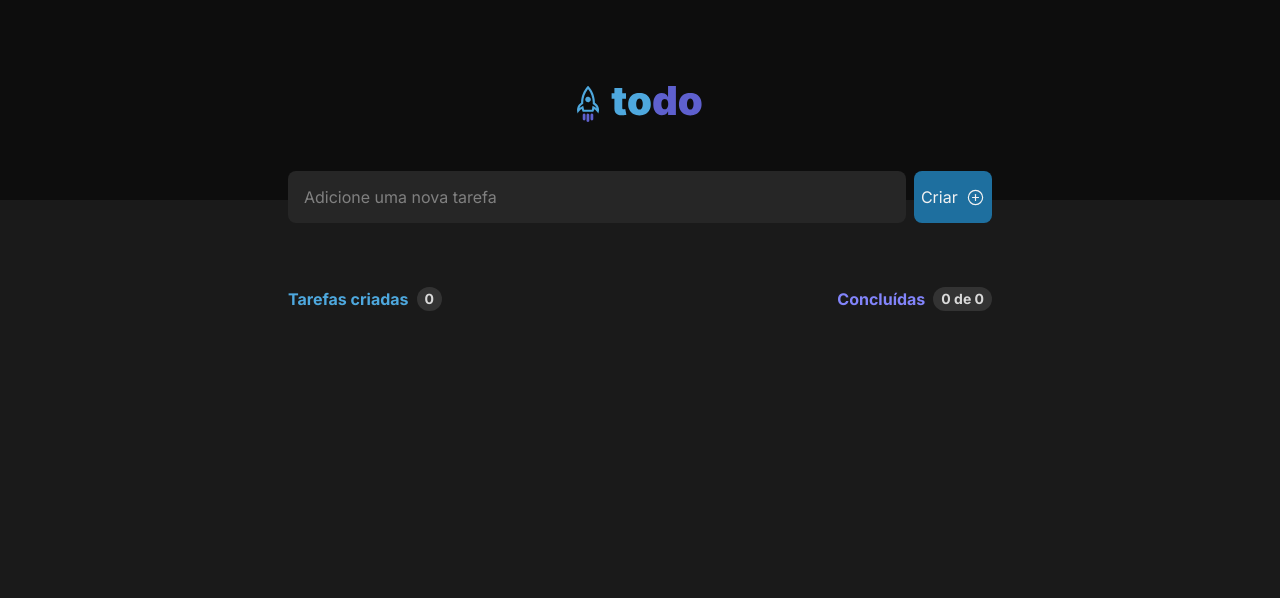
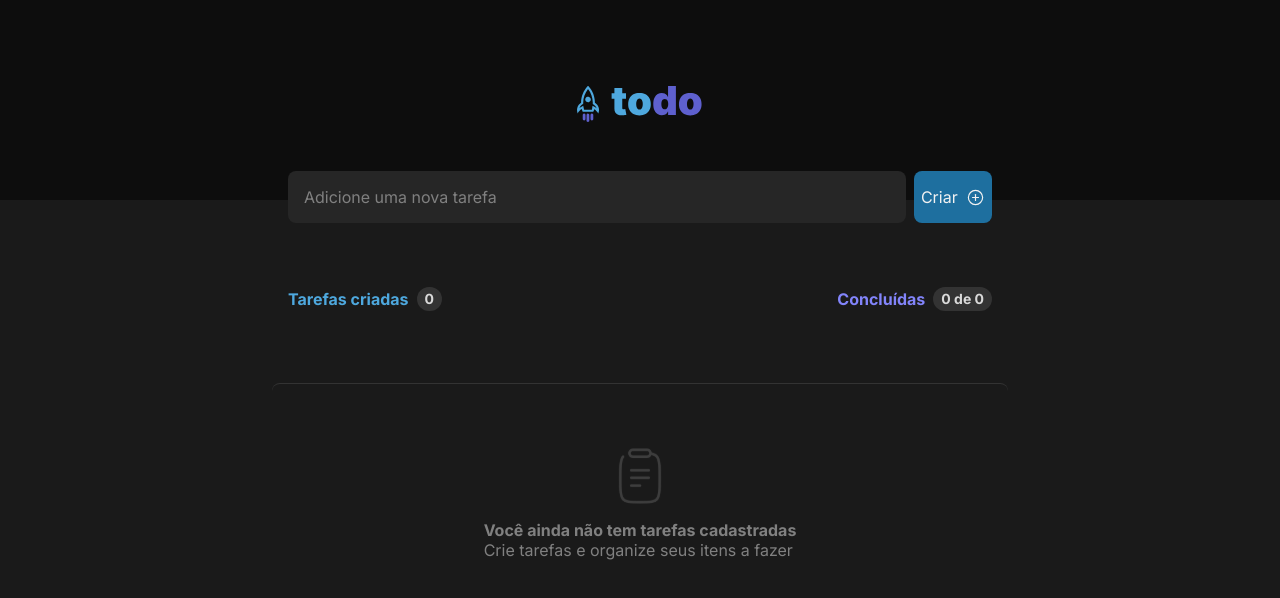
Before and after one commit to MarceloAlmd/to-do-list, a React (Vite) app: page / in a window 1280 px wide. Shown: the top 598 px of the page. Built offline with nearby package versions, Linux system fonts and the light colour scheme.

Commit message:
feat: created comp emptyTask

```diff
--- a/src/App.tsx
+++ b/src/App.tsx
@@ -4,6 +4,7 @@ import { defaultTheme } from "./styles/defaultThemes";
 import { Header } from "./components/header";
 import { InputForm } from "./components/inputForm";
 import { Status } from "./components/status";
+import { EmptyTask } from "./components/emptyTask";
 
 export function App() {
   return (
@@ -12,6 +13,8 @@ export function App() {
       <Header />
       <InputForm />
       <Status />
+
+      <EmptyTask />
     </ThemeProvider>
   );
 }
--- /dev/null
+++ b/src/components/emptyTask/index.tsx
@@ -0,0 +1,13 @@
+import * as Styles from "./styles";
+
+export function EmptyTask() {
+  return (
+    <Styles.Container>
+      <img src="./Clipboard.svg" alt="clipBoard" />
+      <div>
+        <p>Você ainda não tem tarefas cadastradas</p>
+        <p>Crie tarefas e organize seus itens a fazer</p>
+      </div>
+    </Styles.Container>
+  );
+}
--- /dev/null
+++ b/src/components/emptyTask/styles.ts
@@ -0,0 +1,31 @@
+import styled from "styled-components";
+
+export const Container = styled.div`
+  width: 100%;
+  max-width: 46rem;
+  margin: 4.5rem auto 0;
+
+  display: flex;
+  align-items: center;
+  justify-content: center;
+  flex-direction: column;
+
+  border-radius: 0.5rem;
+
+  border-top: 1px solid ${(props) => props.theme.base["gray-400"]};
+
+  padding: 4rem;
+
+  gap: 1rem;
+
+  > div {
+    p:first-child {
+      color: ${(props) => props.theme.base["gray-300"]};
+      font-weight: ${(props) => props.theme.typography.weights.bold};
+    }
+
+    p:last-child {
+      color: ${(props) => props.theme.base["gray-300"]};
+    }
+  }
+`;
```
Also changed, not shown: public/Clipboard.svg (added).
